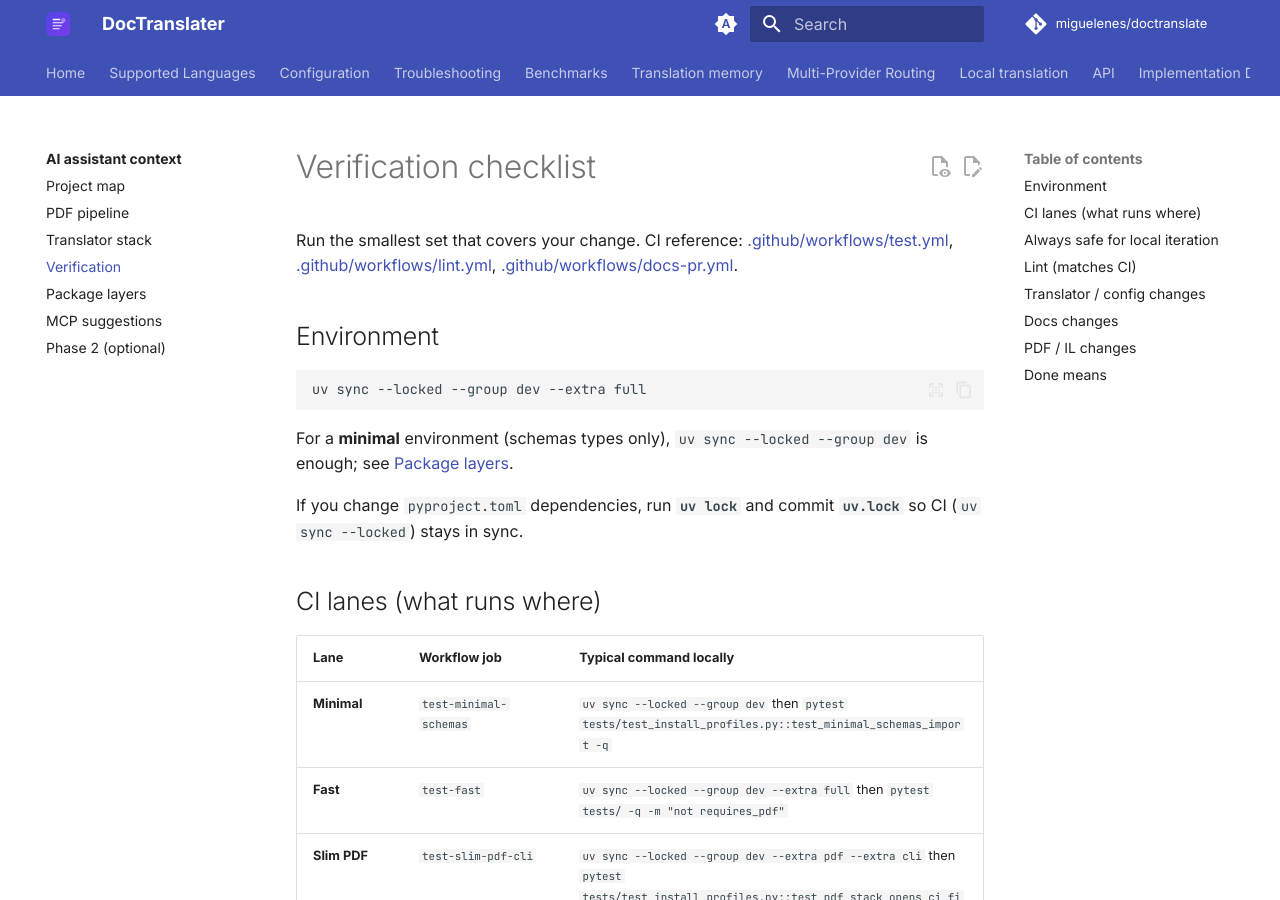
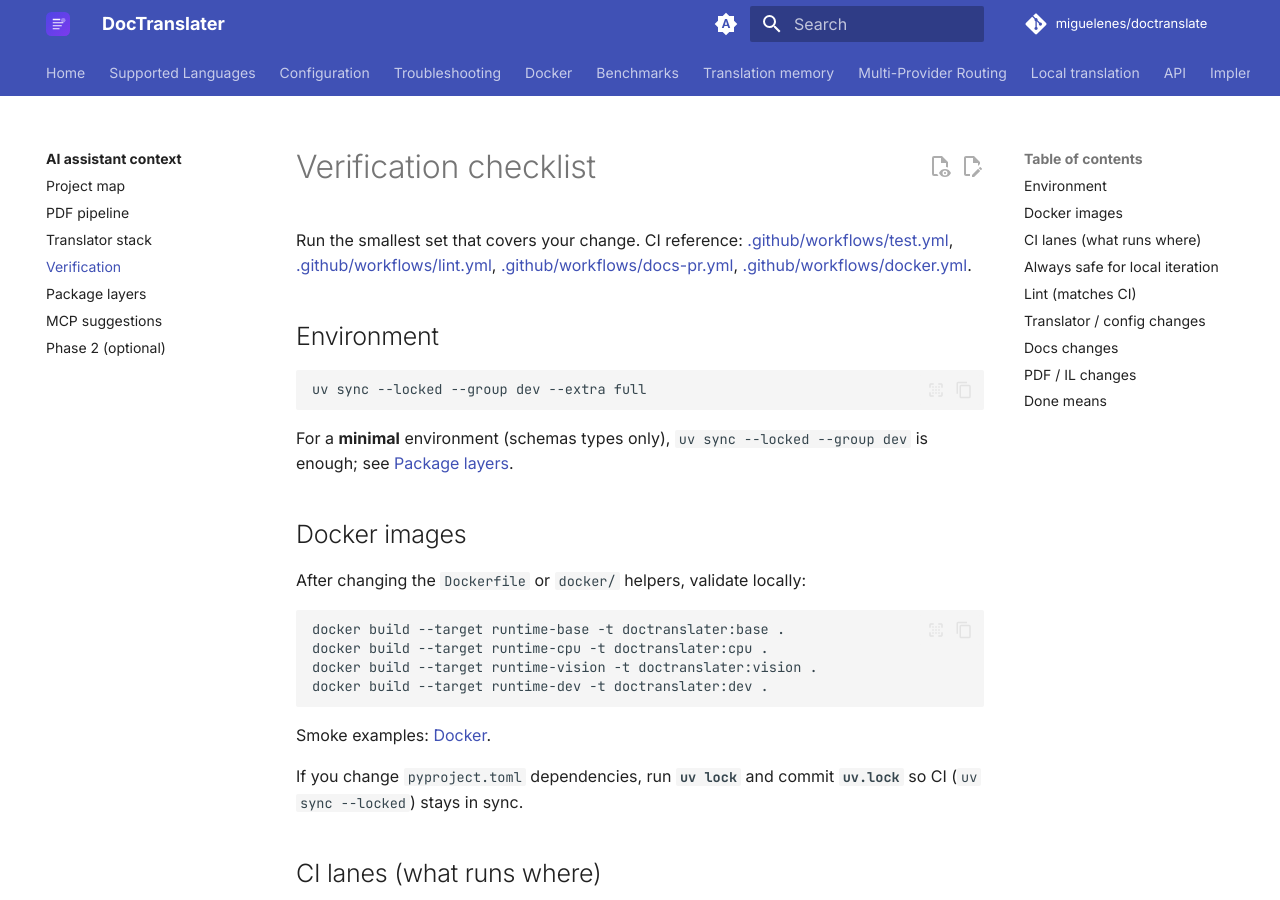
Before and after one commit to miguelenes/doctranslate, an MkDocs documentation site: the page built from docs/ai/verification.md, in a window 1280 px wide and 900 px high. Built offline with MkDocs 1.6.1 and Material for MkDocs 9.7.7, drawn with Linux system fonts in a browser that asks for light colours; comment, search, counter and statistics services are not loaded.

Commit message:
Add Docker support with comprehensive documentation and CI workflows
- Introduced a new `Dockerfile` and `.dockerignore` to facilitate building and running the application in Docker containers.
- Added documentation files: `docker.md` and `docker-profiles.md` to provide detailed guidance on Docker usage and image profiles.
- Updated `README.md` to include a section on running the application in Docker, enhancing accessibility for users.
- Created a GitHub Actions workflow for building and testing Docker images, ensuring consistent CI practices.
- Enhanced navigation in `mkdocs.yml` to include links to the new Docker documentation, improving user experience.

````diff
--- a/docs/ai/verification.md
+++ b/docs/ai/verification.md
@@ -1,6 +1,6 @@
 # Verification checklist
 
-Run the smallest set that covers your change. CI reference: [.github/workflows/test.yml](https://github.com/miguelenes/doctranslate/blob/main/.github/workflows/test.yml), [.github/workflows/lint.yml](https://github.com/miguelenes/doctranslate/blob/main/.github/workflows/lint.yml), [.github/workflows/docs-pr.yml](https://github.com/miguelenes/doctranslate/blob/main/.github/workflows/docs-pr.yml).
+Run the smallest set that covers your change. CI reference: [.github/workflows/test.yml](https://github.com/miguelenes/doctranslate/blob/main/.github/workflows/test.yml), [.github/workflows/lint.yml](https://github.com/miguelenes/doctranslate/blob/main/.github/workflows/lint.yml), [.github/workflows/docs-pr.yml](https://github.com/miguelenes/doctranslate/blob/main/.github/workflows/docs-pr.yml), [.github/workflows/docker.yml](https://github.com/miguelenes/doctranslate/blob/main/.github/workflows/docker.yml).
 
 ## Environment
 
@@ -9,6 +9,19 @@ uv sync --locked --group dev --extra full
 ```
 
 For a **minimal** environment (schemas types only), `uv sync --locked --group dev` is enough; see [Package layers](package-layers.md).
+
+## Docker images
+
+After changing the `Dockerfile` or `docker/` helpers, validate locally:
+
+```bash
+docker build --target runtime-base -t doctranslater:base .
+docker build --target runtime-cpu -t doctranslater:cpu .
+docker build --target runtime-vision -t doctranslater:vision .
+docker build --target runtime-dev -t doctranslater:dev .
+```
+
+Smoke examples: [Docker](../docker.md).
 
 If you change `pyproject.toml` dependencies, run **`uv lock`** and commit **`uv.lock`** so CI (`uv sync --locked`) stays in sync.
 
--- a/mkdocs.yml
+++ b/mkdocs.yml
@@ -139,6 +139,9 @@ nav:
   - Supported Languages: supported_languages.md
   - Configuration: configuration.md
   - Troubleshooting: troubleshooting.md
+  - Docker:
+      - Overview: docker.md
+      - Image profiles: docker-profiles.md
   - Benchmarks: benchmarks.md
   - Translation memory: translation-memory.md
   - Multi-Provider Routing: multi-translator.md
````
Also changed, not shown: README.md (+1 -0 lines), docker/README-profiles.md (added, +3 -0 lines), docs/ai/README.md (+1 -0 lines), docs/ai/package-layers.md (+2 -0 lines), docs/docker-profiles.md (added, +34 -0 lines), docs/docker.md (added, +128 -0 lines), docs/index.md (+1 -0 lines), docs/troubleshooting.md (+5 -0 lines), 4 other files.
